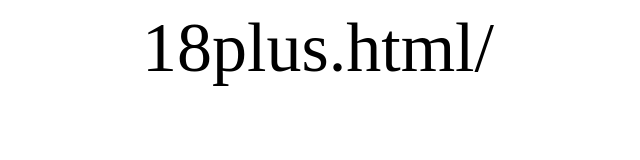
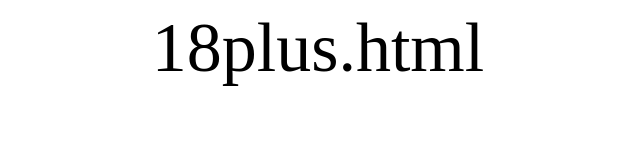
Before and after one commit to Windist22/HappyBirthday, a plain HTML site: page reminder.html in a window 1280 px wide. Shown: the whole page, without its empty margins (322-962 px from the left). Drawn offline with Linux system fonts and the light colour scheme.

Commit message:
Update reminder.html

```diff
--- a/reminder.html
+++ b/reminder.html
@@ -13,7 +13,8 @@
 </head>
 <body>
     <div>
-        18plus.html/
+        18plus.html
     </div>
 </body>
+
 </html>
```
